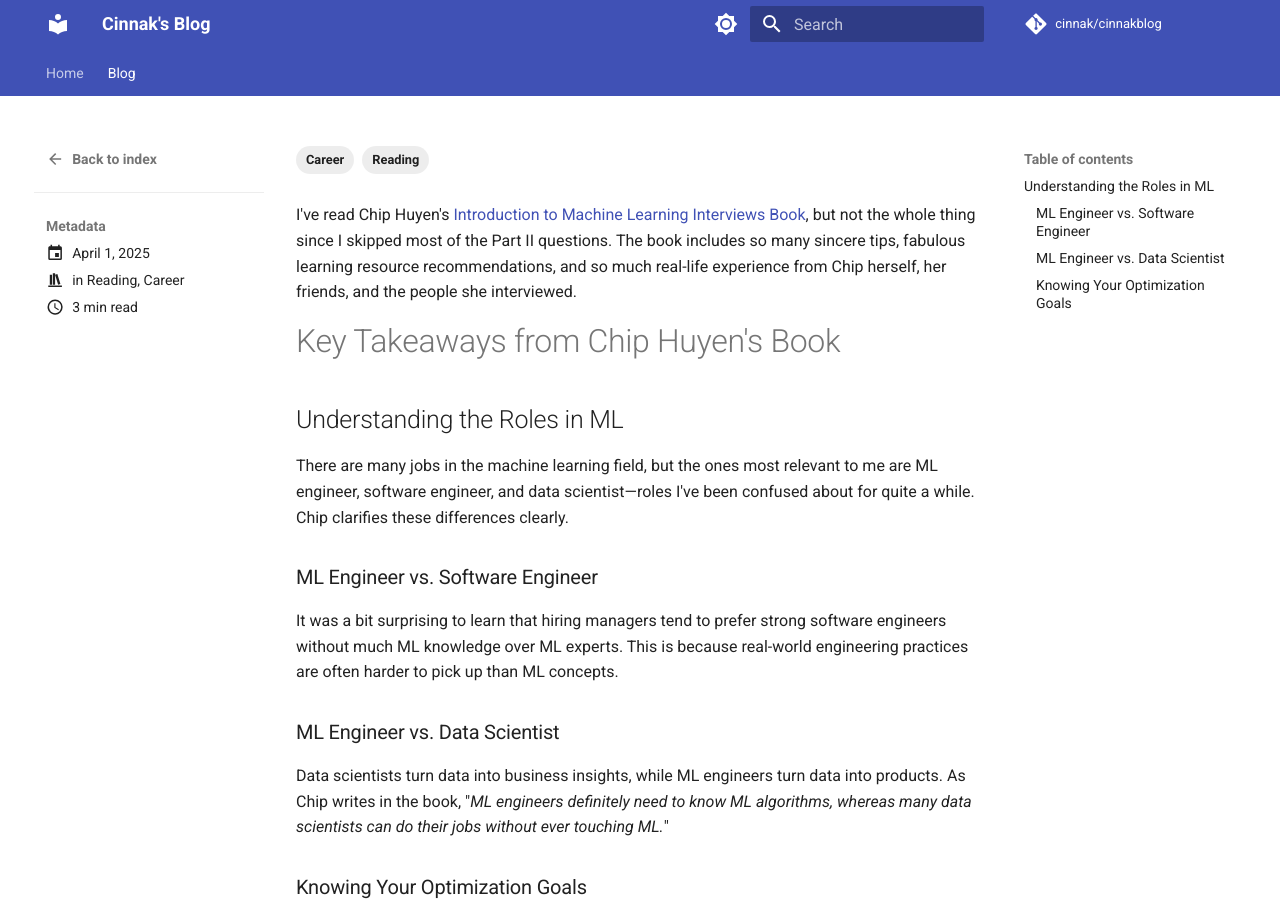
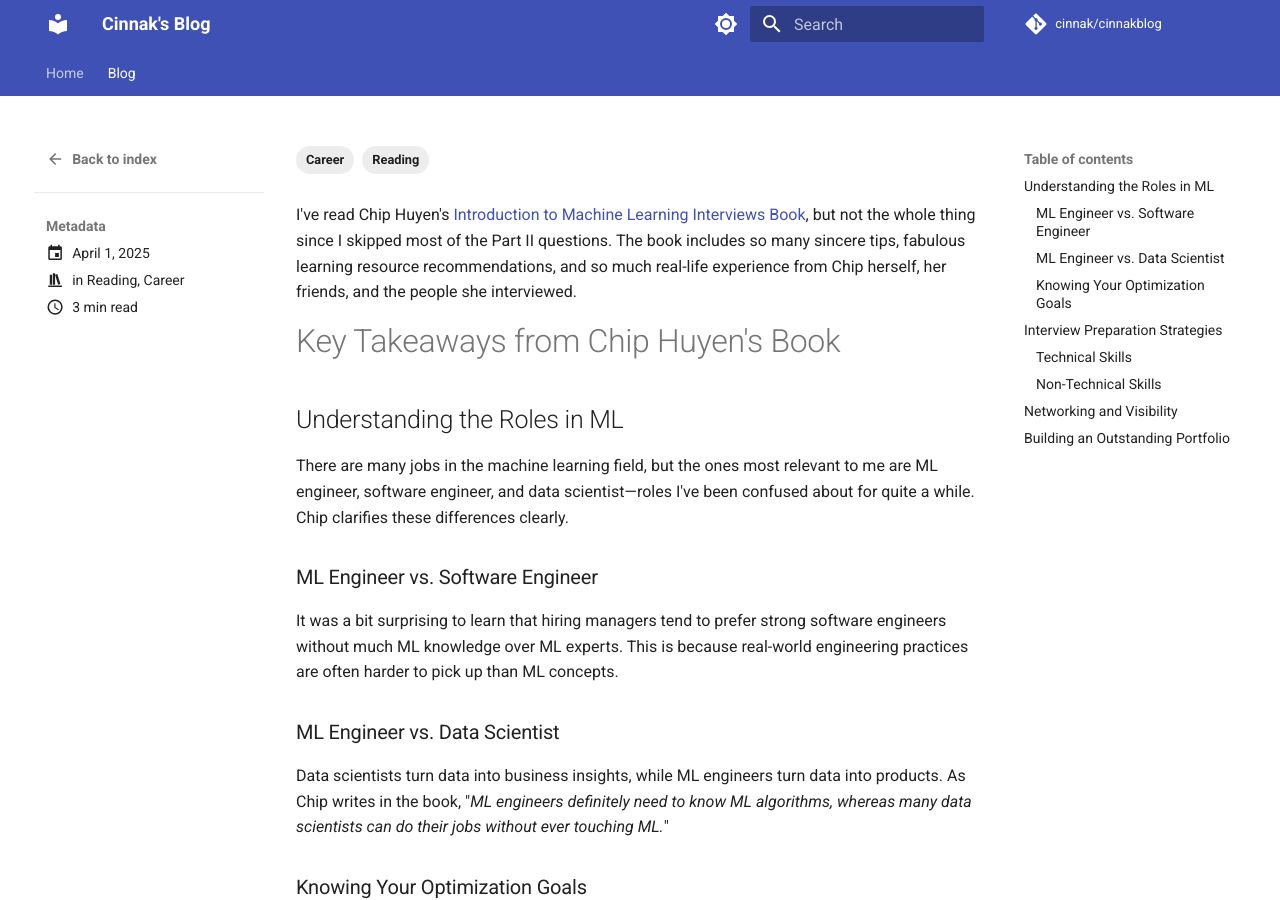
Before and after one commit to cinnak/cinnakblog, an MkDocs documentation site: the page built from docs/blog/posts/Lessons from Chip Huyen_Mastering ML Interviews and Career Strategies.md, in a window 1280 px wide and 900 px high. Built offline with MkDocs 1.6.1 and Material for MkDocs 9.7.7, drawn with Linux system fonts in a browser that asks for light colours; comment, search, counter and statistics services are not loaded.

Commit message:
headers modified

```diff
--- a/docs/blog/posts/Lessons from Chip Huyen_Mastering ML Interviews and Career Strategies.md
+++ b/docs/blog/posts/Lessons from Chip Huyen_Mastering ML Interviews and Career Strategies.md
@@ -40,19 +40,19 @@
 
 Understanding your priorities among these factors will guide your job search and career decisions.
 
-# Interview Preparation Strategies
+## Interview Preparation Strategies
 
 What companies look for in candidates can be divided into two parts: technical skills and non-technical skills.
 
-## Technical Skills
+### Technical Skills
 
 Beyond basic software engineering and data processing abilities, you should understand ML at a deeper level—beyond just buzzwords. Ideally, you should be able to explain every architectural decision you make.
 
-## Non-Technical Skills
+### Non-Technical Skills
 
 Non-technical skills are crucial yet often overlooked by engineers who assume that technical competence alone will speak for itself. In the context of ML, analytical thinking, communication skills, experience, and leadership are equally important. I strongly agree with Chip’s statement: "_There are complacent engineers who’ve worked for decades with less experience than an inquisitive college student._" This reminds me that expertise doesn’t just flow like water from a tap—it requires intentional effort and hands-on practice.
 
-# Networking and Visibility
+## Networking and Visibility
 
 As an INTJ who is 90% introverted, I rarely network with people. However, I've realized that this can be a significant career disadvantage. Many companies prefer sourcing candidates through referrals. Online application acceptance rates vary between companies; for instance, Meta, Microsoft, and Oracle are less likely to pass online applicants, while Twitter, Amazon, and Airbnb are more open. The best networking contacts are those you’ve studied or worked with.
 
```
